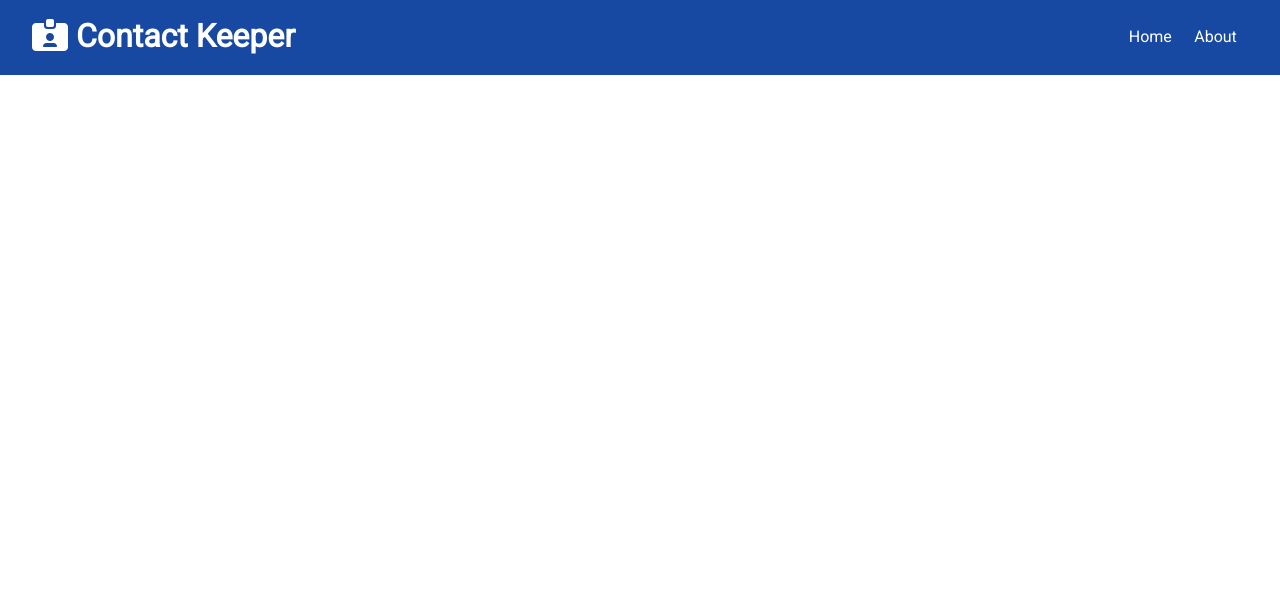
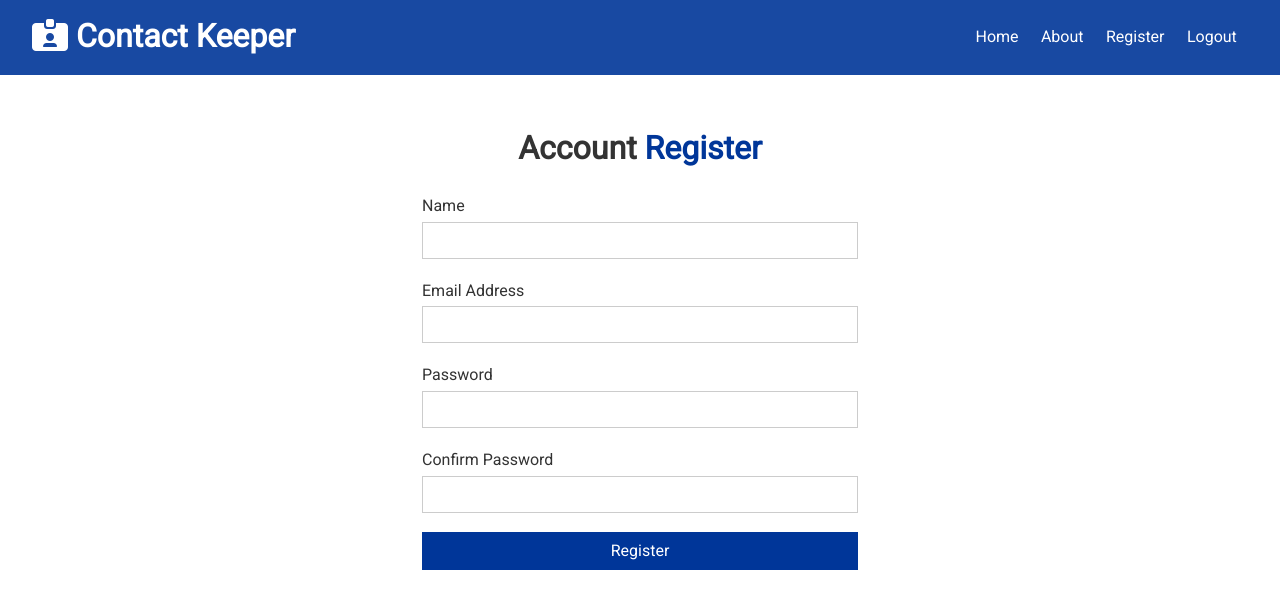
Before and after one commit to Chrispaterson22/react-learning, a React (Create React App) app in the folder contact-keeper/client/: page /register in a window 1280 px wide. Shown: the top 608 px of the page. Built offline with nearby package versions, Linux system fonts and the light colour scheme.

Commit message:
Register and Login forms

```diff
--- a/contact-keeper/client/src/App.js
+++ b/contact-keeper/client/src/App.js
@@ -3,6 +3,8 @@
 import Navbar from './components/layout/Navbar'
 import Home from './components/pages/Home'
 import About from './components/pages/About'
+import Register from './components/auth/Register'
+import Login from './components/auth/Login'
 
 import ContactState from './context/contact/ContactState'
 import AuthState from './context/auth/AuthState'
@@ -19,6 +21,8 @@
 							<Switch>
 								<Route exact path='/' component={Home} />
 								<Route exact path='/about' component={About} />
+								<Route exact path='/register' component={Register} />
+								<Route exact path='/login' component={Login} />
 							</Switch>
 						</div>
 					</Fragment>
--- /dev/null
+++ b/contact-keeper/client/src/components/auth/Login.js
@@ -0,0 +1,47 @@
+import React, { useState } from 'react'
+
+const Login = () => {
+	const [user, setUser] = useState({
+		email: '',
+		password: '',
+	})
+
+	const { email, password } = user
+
+	const onChange = e => setUser({ ...user, [e.target.name]: e.target.value })
+
+	const onSubmit = e => {
+		e.preventDefault()
+		console.log('Login Submit')
+	}
+
+	return (
+		<div className='form-container'>
+			<h1>
+				Account <span className='text-primary'>Login</span>
+			</h1>
+			<form onSubmit={onSubmit}>
+				<div className='form-group'>
+					<label htmlFor='email'>Email Address</label>
+					<input type='email' name='email' value={email} onChange={onChange} />
+				</div>
+				<div className='form-group'>
+					<label htmlFor='password'>Password</label>
+					<input
+						type='password'
+						name='password'
+						value={password}
+						onChange={onChange}
+					/>
+				</div>
+				<input
+					type='submit'
+					value='Login'
+					className='btn btn-primary btn-block'
+				/>
+			</form>
+		</div>
+	)
+}
+
+export default Login
--- /dev/null
+++ b/contact-keeper/client/src/components/auth/Register.js
@@ -0,0 +1,62 @@
+import React, { useState } from 'react'
+
+const Register = () => {
+	const [user, setUser] = useState({
+		name: '',
+		email: '',
+		password: '',
+		password2: '',
+	})
+
+	const { name, email, password, password2 } = user
+
+	const onChange = e => setUser({ ...user, [e.target.name]: e.target.value })
+
+	const onSubmit = e => {
+		e.preventDefault()
+		console.log('Register Submit')
+	}
+
+	return (
+		<div className='form-container'>
+			<h1>
+				Account <span className='text-primary'>Register</span>
+			</h1>
+			<form onSubmit={onSubmit}>
+				<div className='form-group'>
+					<label htmlFor='name'>Name</label>
+					<input type='text' name='name' value={name} onChange={onChange} />
+				</div>
+				<div className='form-group'>
+					<label htmlFor='email'>Email Address</label>
+					<input type='email' name='email' value={email} onChange={onChange} />
+				</div>
+				<div className='form-group'>
+					<label htmlFor='password'>Password</label>
+					<input
+						type='password'
+						name='password'
+						value={password}
+						onChange={onChange}
+					/>
+				</div>
+				<div className='form-group'>
+					<label htmlFor='password2'>Confirm Password</label>
+					<input
+						type='password'
+						name='password2'
+						value={password2}
+						onChange={onChange}
+					/>
+				</div>
+				<input
+					type='submit'
+					value='Register'
+					className='btn btn-primary btn-block'
+				/>
+			</form>
+		</div>
+	)
+}
+
+export default Register
--- a/contact-keeper/client/src/components/layout/Navbar.js
+++ b/contact-keeper/client/src/components/layout/Navbar.js
@@ -15,6 +15,12 @@
 				<li>
 					<Link to='/about'>About</Link>
 				</li>
+				<li>
+					<Link to='/register'>Register</Link>
+				</li>
+				<li>
+					<Link to='/login'>Logout</Link>
+				</li>
 			</ul>
 		</div>
 	)
--- a/contact-keeper/client/src/context/auth/AuthState.js
+++ b/contact-keeper/client/src/context/auth/AuthState.js
@@ -1,6 +1,6 @@
 import React, { useReducer } from 'react'
 
-import AuthContext from './AuthContext'
+import AuthContext from './authContext'
 import authReducer from './authReducer'
 import {
 	REGISTER_SUCCESS,
```
